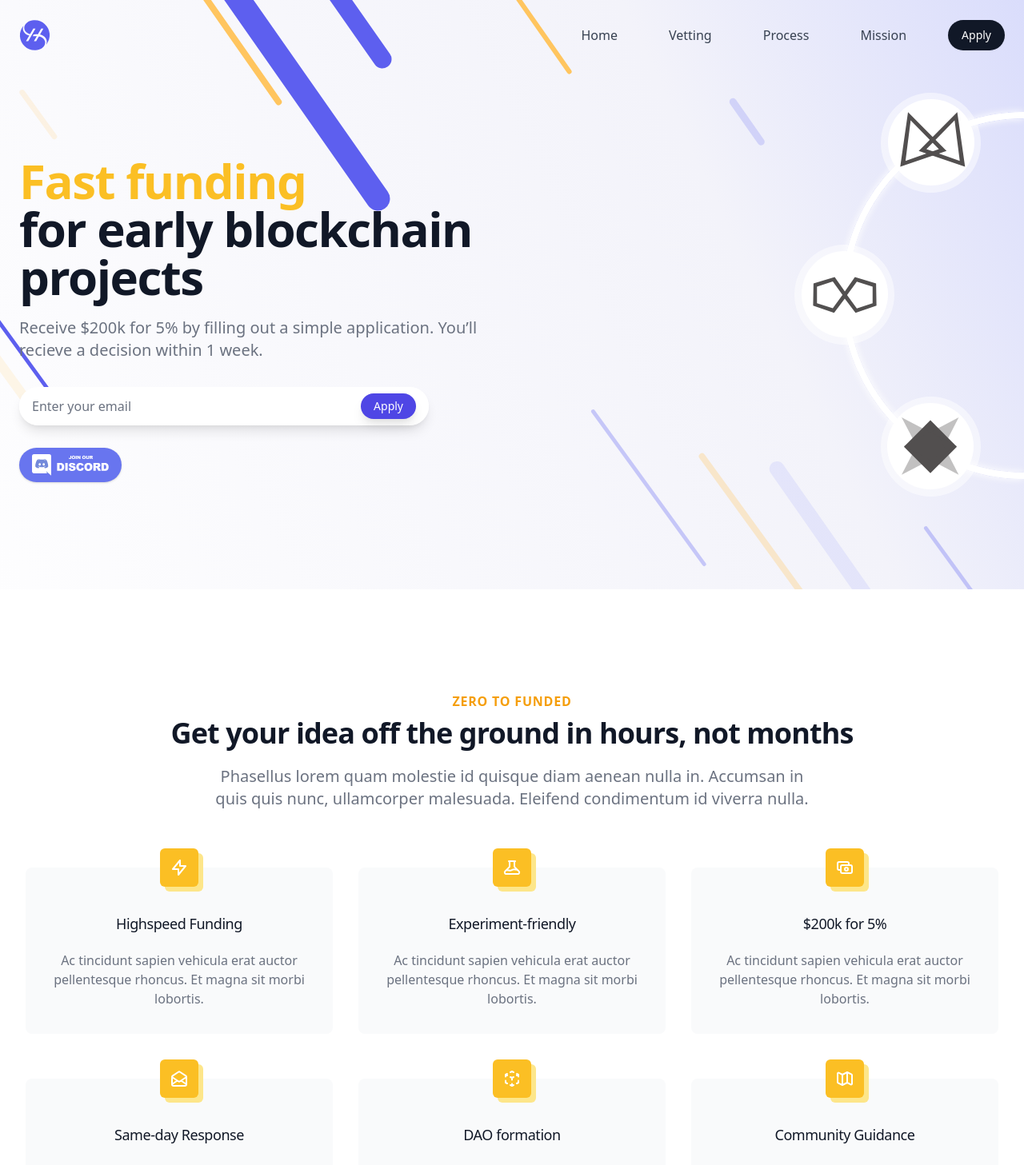
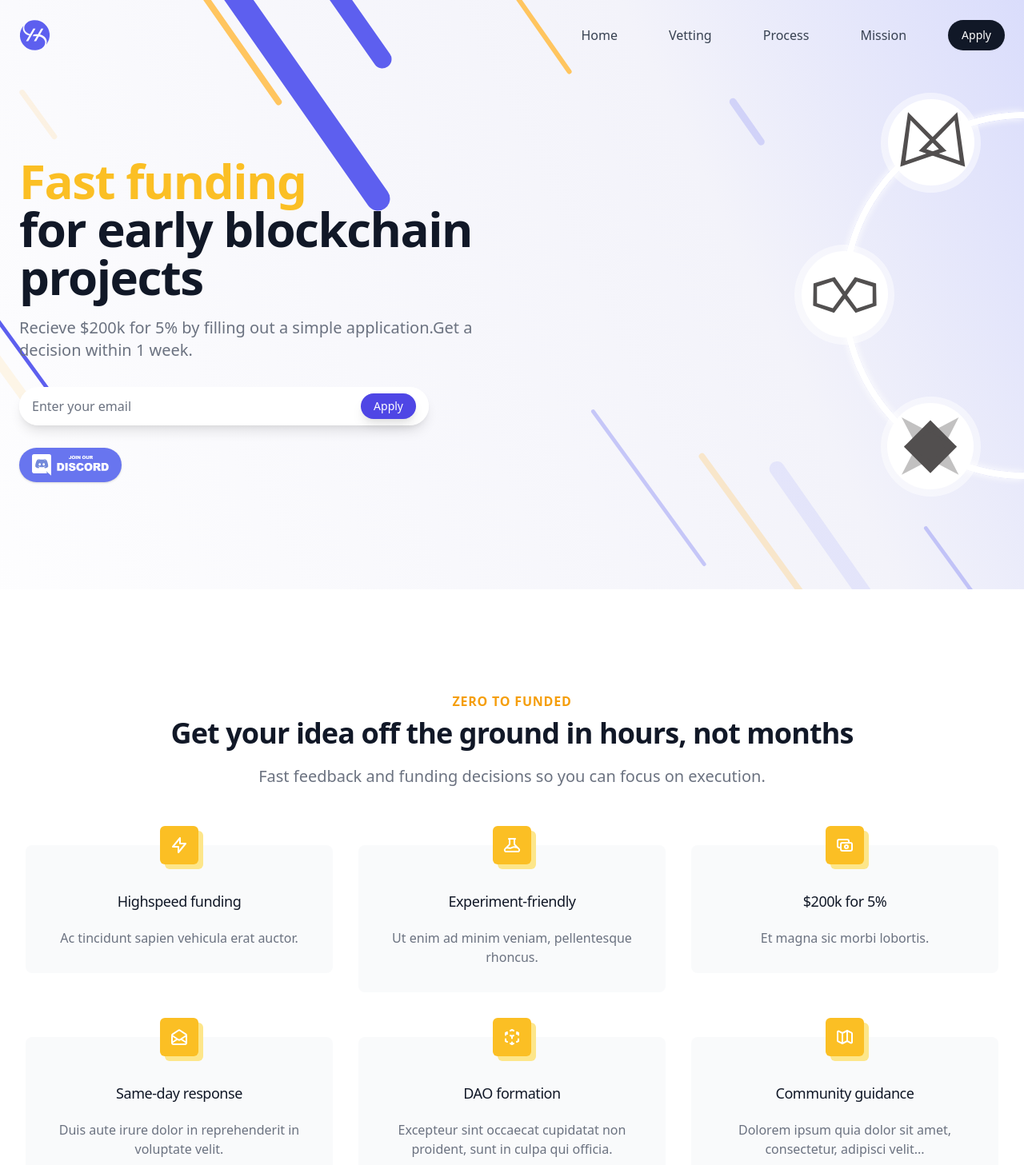
Before and after one commit to metasj/frontend, a Next.js app: page / in a window 1280 px wide. Shown: the top 1457 px of the page at 80% size. Built offline with nearby package versions, Linux system fonts and the light colour scheme.

Commit message:
+span in top text, separate box descriptions
+ caps cleanup

```diff
--- a/src/pages/index.js
+++ b/src/pages/index.js
@@ -24,12 +24,12 @@ const navigation = [
 ]
 
 const features = [
-	{ name: 'Highspeed Funding', icon: LightningBoltIcon },
-	{ name: 'Experiment-friendly', icon: BeakerIcon },
-	{ name: '$200k for 5%', icon: CashIcon },
-	{ name: 'Same-day Response', icon: MailOpenIcon },
-	{ name: 'DAO formation', icon: CubeTransparentIcon },
-	{ name: 'Community Guidance', icon: MapIcon },
+	{ name: 'Highspeed funding', icon: LightningBoltIcon, desc: 'Ac tincidunt sapien vehicula erat auctor.' },
+	{ name: 'Experiment-friendly', icon: BeakerIcon, desc: 'Ut enim ad minim veniam, pellentesque rhoncus.' },
+	{ name: '$200k for 5%', icon: CashIcon, desc: 'Et magna sic morbi lobortis.' },
+	{ name: 'Same-day response', icon: MailOpenIcon, desc: 'Duis aute irure dolor in reprehenderit in voluptate velit.' },
+	{ name: 'DAO formation', icon: CubeTransparentIcon, desc: 'Excepteur sint occaecat cupidatat non proident, sunt in culpa qui officia.' },
+	{ name: 'Community guidance', icon: MapIcon, desc: 'Dolorem ipsum quia dolor sit amet, consectetur, adipisci velit...' },
 ]
 
 const footer = [
@@ -161,8 +161,8 @@ const Landing = () => (
 								</span>
 							</h1>
 							<p className="mt-3 text-base text-gray-500 sm:mt-5 sm:text-xl lg:text-lg xl:text-xl">
-								Receive $200k for 5% by filling out a simple application. You’ll recieve a decision
-								within 1 week.
+								<span>Recieve $200k for 5% by filling out a simple application.</span>
+								<span>Get a decision within 1 week.</span>
 							</p>
 							<div className="mt-8 sm:max-w-lg sm:mx-auto sm:text-center lg:text-left lg:mx-0">
 								<form
@@ -205,8 +205,7 @@ const Landing = () => (
 					Get your idea off the ground in hours, not months
 				</p>
 				<p className="mt-5 max-w-prose mx-auto text-xl text-gray-500">
-					Phasellus lorem quam molestie id quisque diam aenean nulla in. Accumsan in quis quis nunc,
-					ullamcorper malesuada. Eleifend condimentum id viverra nulla.
+					Fast feedback and funding decisions so you can focus on execution.
 				</p>
 				<div className="mt-12">
 					<div className="grid grid-cols-1 gap-8 sm:grid-cols-2 lg:grid-cols-3">
@@ -223,8 +222,7 @@ const Landing = () => (
 											{feature.name}
 										</h3>
 										<p className="mt-5 text-base text-gray-500">
-											Ac tincidunt sapien vehicula erat auctor pellentesque rhoncus. Et magna sit
-											morbi lobortis.
+											{feature.desc}
 										</p>
 									</div>
 								</div>
```
